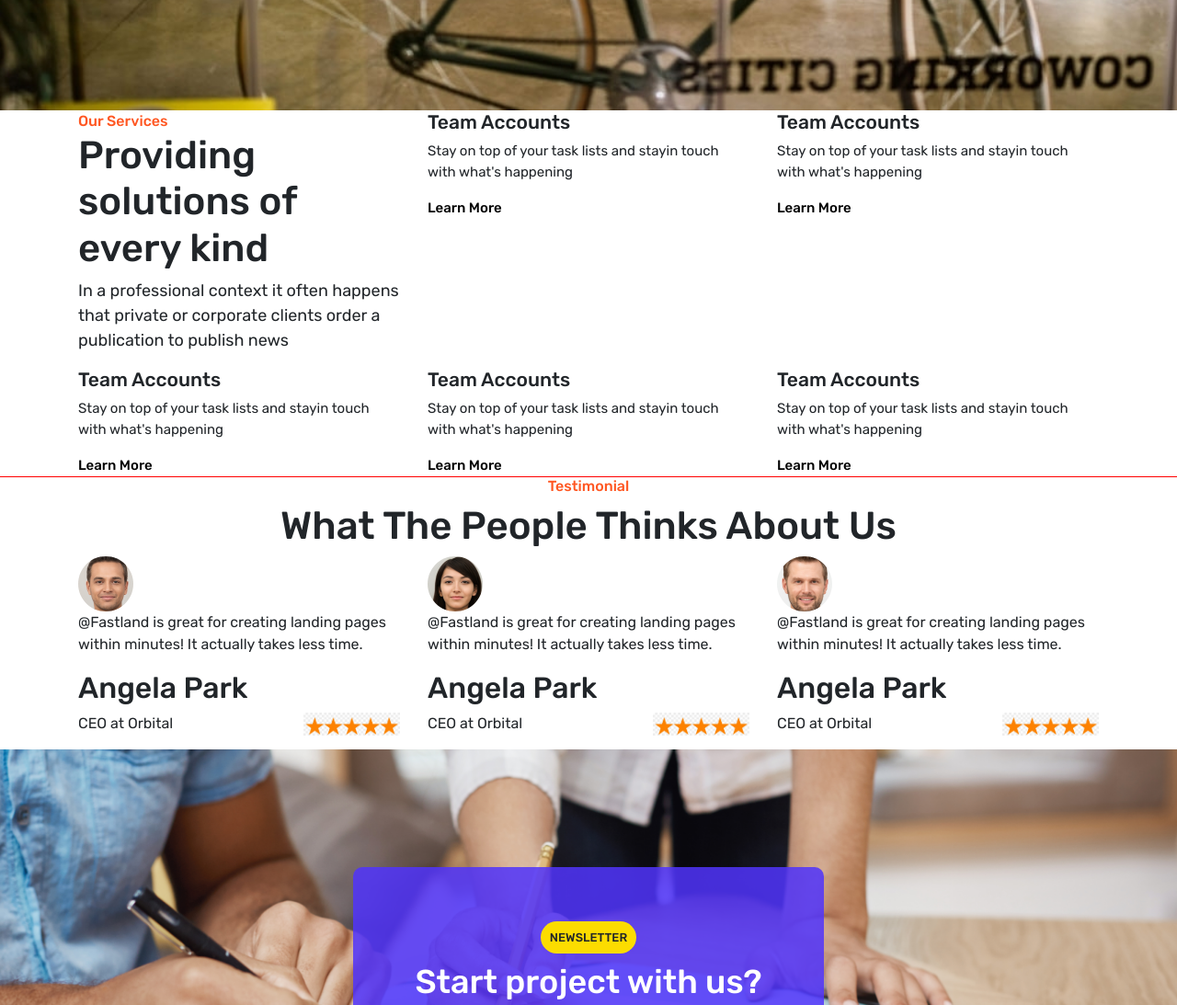
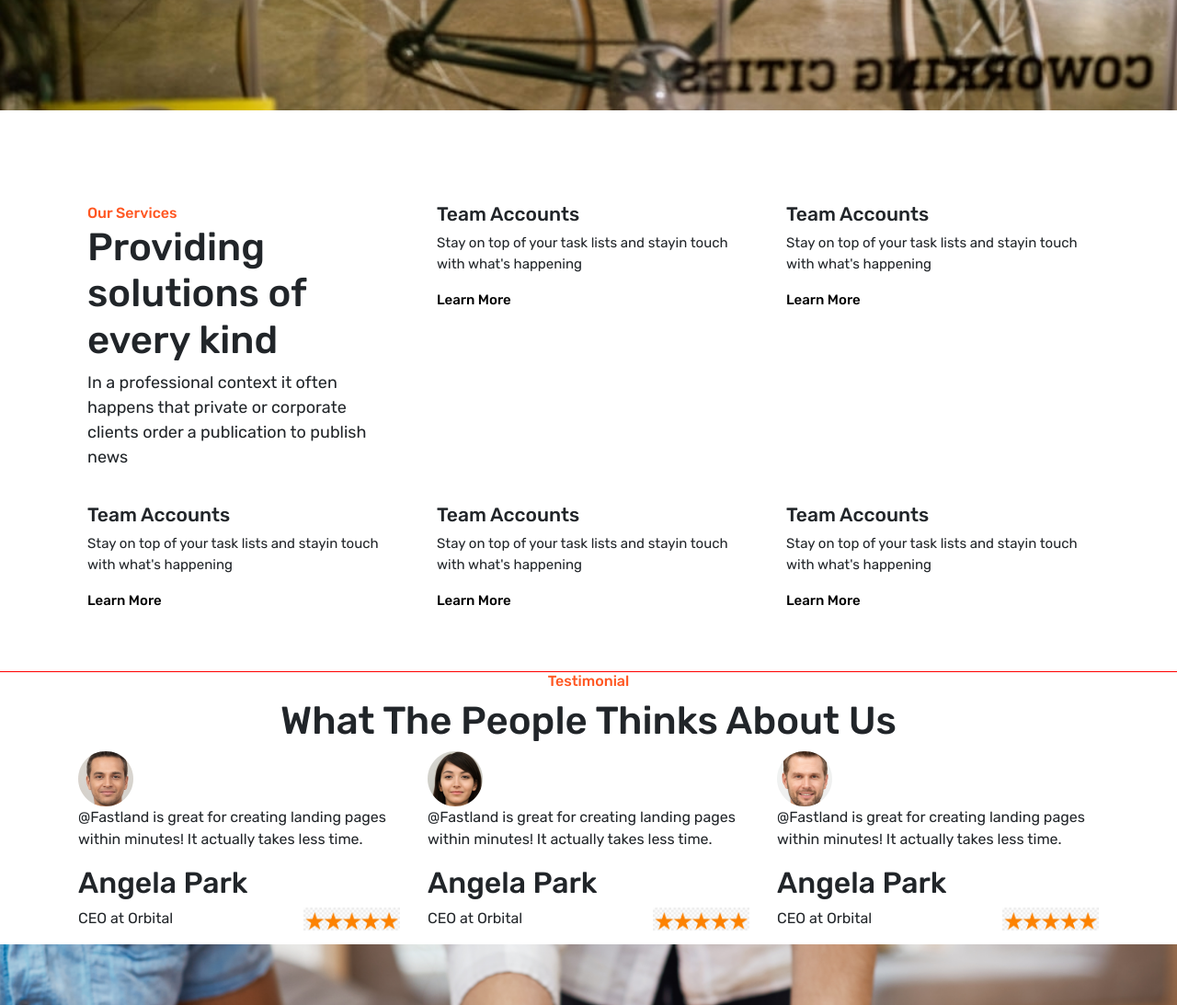
Before and after one commit to lachlan07/First-website, a plain HTML site: page index.html in a window 1280 px wide. Shown: the part 680-1773 px from the top of the page at 92% size. Drawn offline with nearby package versions, Linux system fonts and the light colour scheme.

Commit message:
updated content again

```diff
--- a/css/style.css
+++ b/css/style.css
@@ -1,86 +1,87 @@
-body{
+body {
   padding: 0;
   margin: 0;
-    font-family: 'Rubik', sans-serif;
+  font-family: "Rubik", sans-serif;
 }
-.top-banner-wrapper{
+.top-banner-wrapper {
   background-image: url("../img/top-banner.jpg");
   background-position: center;
   background-repeat: no-repeat;
   background-size: cover;
   height: 100vh;
   width: 100%;
+  margin-bottom: 90px;
 }
-.top-banner-wrapper .navbar{
+.top-banner-wrapper .navbar {
   width: 100%;
-    background-color: rgba(0,0, 0, 0.3);
+  background-color: rgba(0, 0, 0, 0.3);
 }
-.top-banner-wrapper .navbar .navbar-nav{
+.top-banner-wrapper .navbar .navbar-nav {
   width: 100%;
   justify-content: flex-end;
 }
-.top-banner-wrapper .navbar .navbar-nav .nav-link{
-    color:white;
+.top-banner-wrapper .navbar .navbar-nav .nav-link {
+  color: white;
   padding-left: 15px;
   padding-right: 15px;
   min-width: 137px;
   text-align: center;
 }
-.top-banner-wrapper .navbar .navbar-nav .nav-link{
+.top-banner-wrapper .navbar .navbar-nav .nav-link {
   font-size: 16px;
   font-weight: 400;
-   font-style:normal;
+  font-style: normal;
 }
 
-
-.top-banner-wrapper .customrow{
+.top-banner-wrapper .customrow {
   height: 100%;
 }
-.top-banner-wrapper .navbar .navbar-nav .nav-link#purchase{
-    background-color:rgb(80 52 252);
+.top-banner-wrapper .navbar .navbar-nav .nav-link#purchase {
+  background-color: rgb(80 52 252);
   border-radius: 500px;
 }
-.top-banner-wrapper .customcontainer{
+.top-banner-wrapper .customcontainer {
   height: 100%;
 }
-.text-wrapper{
-    display:flex;
+.text-wrapper {
+  display: flex;
   flex-direction: column;
   justify-content: center;
-    height:100%;
-
+  height: 100%;
 }
 
-.text-wrapper .textwrapper1{
+.text-wrapper .textwrapper1 {
   width: 51%;
-
 }
 
-.text-wrapper .textwrapper1 h3{
-    font-size:58px ;
-    font-weight:500 ;
+.text-wrapper .textwrapper1 h3 {
+  font-size: 58px;
+  font-weight: 500;
   color: white;
 }
 
 .text-wrapper .banner-para {
   font-size: 16px;
   font-weight: 400;
-    color:white;
+  color: white;
   width: 40%;
 }
 
-
-
-
-.text-wrapper h2{
+.text-wrapper h2 {
   color: rgb(254, 232, 86);
   font-size: 15px;
   font-weight: 500;
   letter-spacing: normal;
   line-height: 26px;
 }
+.services{
+    margin-bottom: 55px;
+}
 
-    .col-wrapper .service-title{
+.services .col-wrapper {
+    padding:10px;
+}
+.col-wrapper .service-title {
   color: rgb(255, 87, 34);
   font-size: 16px;
   font-weight: 500;
@@ -90,53 +91,57 @@ body{
   font-size: 42px;
 }
 
-   .col-wrapper .service-title-para{
+.col-wrapper .service-title-para {
   font-size: 18px;
   font-weight: 400;
 }
-   .col-wrapper2 .col-wrapper2-head{
+
+.services .col-wrapper2{
+    padding:10px;
+}
+.col-wrapper2 .col-wrapper2-head {
   font-size: 21px;
   font-weight: 500;
 }
-   .col-wrapper2 .col-wrapper2-para{
+.col-wrapper2 .col-wrapper2-para {
   font-size: 15px;
   font-weight: 400;
 }
 
-   .col-wrapper2 .col-wrapper2-link{
+.col-wrapper2 .col-wrapper2-link {
   font-size: 15px;
   font-weight: 500;
   color: black;
 }
-   .line .container-fluid{
+.line .container-fluid {
   height: 1px;
   background-color: red;
 }
-   .testimonial .row h3{
+.testimonial .row h3 {
   color: rgb(255, 87, 34);
   font-size: 16px;
   font-weight: 500;
   width: 100%;
   text-align: center;
 }
-   .testimonial .row2 h2{
+.testimonial .row2 h2 {
   font-size: 42px;
   font-weight: 500;
   width: 100%;
   text-align: center;
 }
 
-   .row-name .rating-wrapper{
+.row-name .rating-wrapper {
   display: flex;
   justify-content: space-between;
   padding-bottom: 0px;
 }
 
-.rating-wrapper img{
+.rating-wrapper img {
   width: 30%;
   height: 5%;
 }
-.newsletter{
+.newsletter {
   background-image: url("../img/newsletter.png");
   background-position: center;
   background-repeat: no-repeat;
@@ -145,17 +150,7 @@ body{
   width: 100%;
 }
 
-/* .newsletter-row{
-    display: flex;
-    flex-wrap: wrap;
-    justify-content: center;
-    align-items: center;
-    text-transform: uppercase;
-    border-radius: 5px;
-    background-color: rgb(252, 220, 0);
-} */
-
-.newsletter-wrapper2{
+.newsletter-wrapper2 {
   width: 40%;
   margin: 0 auto;
   text-align: center;
@@ -163,7 +158,7 @@ body{
   background: rgba(80, 52, 252, 0.85);
   border-radius: 10px;
 }
-.newsletter-wrapper2 .newsletter-name{
+.newsletter-wrapper2 .newsletter-name {
   border-radius: 25px;
   background-color: rgb(252, 220, 0);
   text-transform: uppercase;
@@ -172,85 +167,50 @@ body{
   font-weight: 500;
 }
 
-.newsletter-wrapper2 .newsletter-header{
+.newsletter-wrapper2 .newsletter-header {
   font-size: 36px;
   font-weight: 500;
   color: rgb(255, 255, 255);
   padding-top: 15px;
 }
 
-.newsletter-wrapper2 .newsletter-para{
+.newsletter-wrapper2 .newsletter-para {
   color: rgb(255, 255, 255);
   font-size: 16px;
   font-weight: 400;
 }
-.newsletter-wrapper2 .start-now{
+.newsletter-wrapper2 .start-now {
   background-color: #ff4056;
   border-radius: 300px;
   padding: 10px 30px;
-    color:white
+  color: white;
 }
-.footer-wrapper{
+.footer-wrapper {
   width: 60%;
-    margin:0 auto;
+  margin: 0 auto;
   text-align: center;
   padding-top: 80px;
   padding-bottom: 40px;
 }
-.footer-wrapper .footer-para{
+.footer-wrapper .footer-para {
   font-size: 15px;
   font-weight: 400;
   color: rgba(38, 39, 41, 0.7);
   margin: 16px 0px;
   text-align: center;
 }
-.footer-wrapper ul.footer-nav{
+.footer-wrapper ul.footer-nav {
   padding: 0px;
 }
-.footer-wrapper .footer-nav li{
-    display:inline-block;
-    padding:0px 15px;
+.footer-wrapper .footer-nav li {
+  display: inline-block;
+  padding: 0px 15px;
   text-align: center;
   font-size: 16px;
   font-weight: 400;
 }
-.footer-wrapper .footer-logo li{
-    display:inline-block;
-    padding:0px 15px;
+.footer-wrapper .footer-logo li {
+  display: inline-block;
+  padding: 0px 15px;
   text-align: center;
 }
-
-
-
-/* .footer{
-    padding-top: 80px;
-    padding-bottom: 40px;
-}
-.footer .wrapper-footerlogo{
-    display:flex;
-    flex-wrap: wrap;
-    align-content: center;
-    justify-content: center;
-}
-.footer .footer-para{
-    font-size: 15px;
-    font-weight: 400;
-    color: rgba(38, 39, 41, 0.7);
-    margin: 16px 0px;
-    text-align: center;
-}
-.footer-wrapper{
-    width: 60%;
-    margin: 0 auto;
-}
-.footer-wrapper ul.footer-nav{
-    text-align: center;
-}
-.footer-wrapper .footer-nav li{
-    display:inline-block;
-    padding:0px 15px;
-    text-align: center;
-    font-size: 16px;
-    font-weight: 400; */
-
-}
```
Lines whose indentation alone changed are shown as unchanged.
